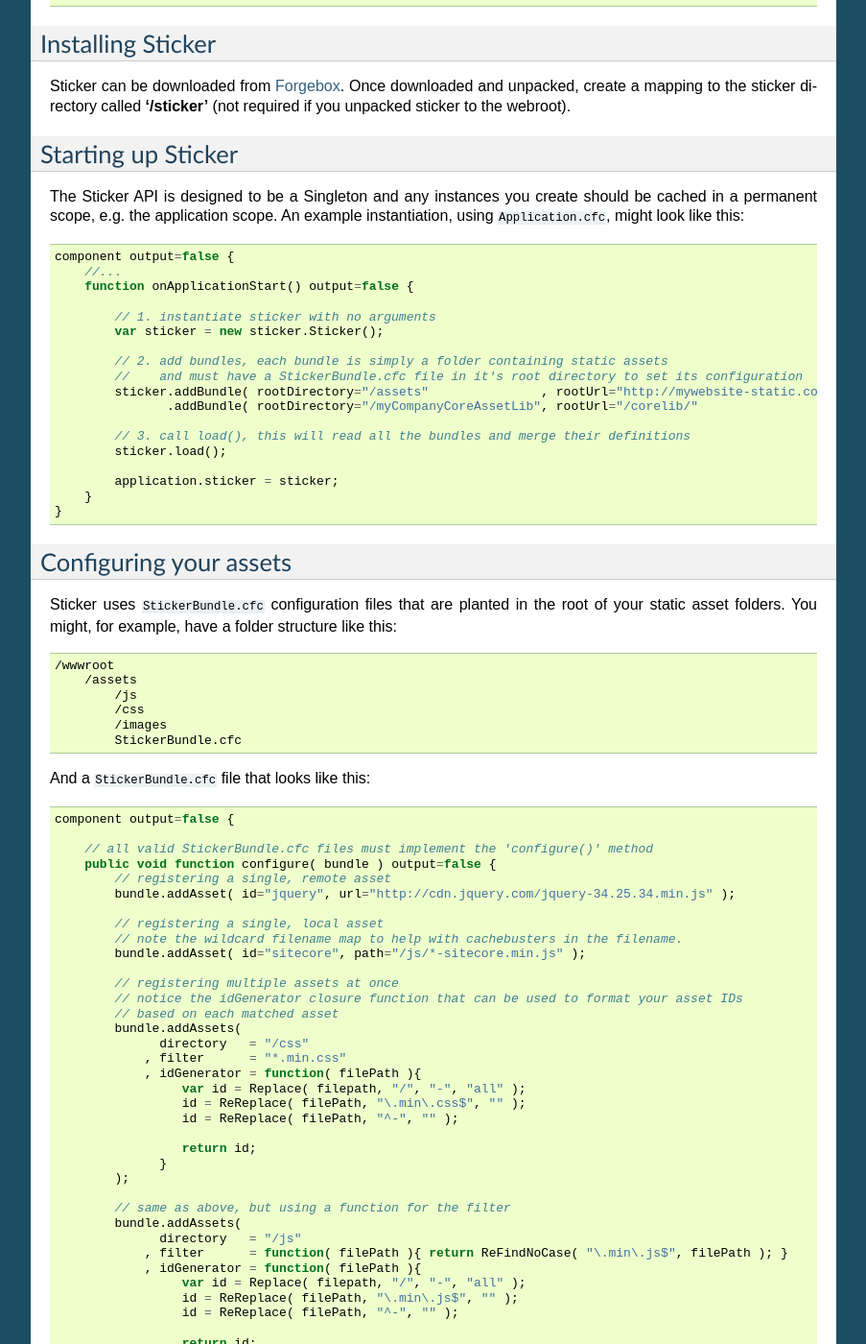
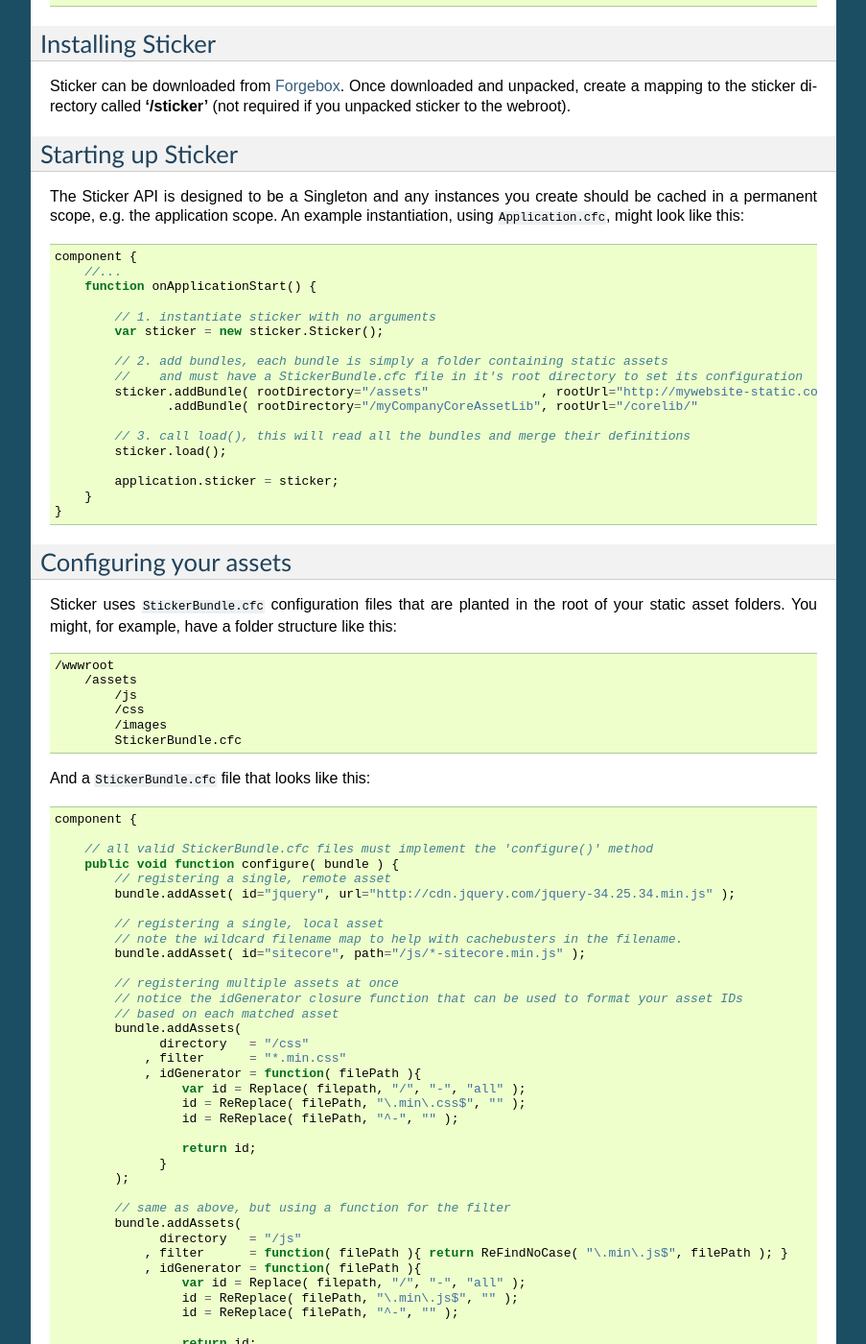
Before and after one commit to pixl8/sticker, a Sphinx documentation site: the page built from docs/source/index.rst, in a window 1280 px wide and 1400 px high, scrolled down 701 px. Shown: the whole window at 96% size, without its empty margins (198-1101 px from the left). Built offline with Sphinx 7.4.7, drawn with Linux system fonts in a browser that asks for light colours; pages that are not in the unit, such as notebooks, are missing from menus; some of the changed text lies outside the part shown.

Commit message:
Removing redundant output=false directives

```diff
--- a/docs/source/index.rst
+++ b/docs/source/index.rst
@@ -58,9 +58,9 @@ The Sticker API is designed to be a Singleton and any instances you create shoul
 
 .. code-block:: js
 
-    component output=false {
+    component {
         //...
-        function onApplicationStart() output=false {
+        function onApplicationStart() {
 
             // 1. instantiate sticker with no arguments
             var sticker = new sticker.Sticker();
@@ -95,10 +95,10 @@ And a :code:`StickerBundle.cfc` file that looks like this:
 
 .. code-block:: js
 
-    component output=false {
+    component {
 
         // all valid StickerBundle.cfc files must implement the 'configure()' method
-        public void function configure( bundle ) output=false {
+        public void function configure( bundle ) {
             // registering a single, remote asset
             bundle.addAsset( id="jquery", url="http://cdn.jquery.com/jquery-34.25.34.min.js" );
 
@@ -156,9 +156,9 @@ Example:
 
 .. code-block:: js
 
-    component output=false {
+    component {
 
-        public void function configure( bundle ) output=false {
+        public void function configure( bundle ) {
            // etc...
 
            // the sitecore asset depends on jquery, all other assets depend on sitecore
@@ -186,9 +186,9 @@ Example:
 
 .. code-block:: js
 
-    component output=false {
+    component {
 
-        public void function configure( bundle ) output=false {
+        public void function configure( bundle ) {
            // etc...
 
            bundle.asset( "hacky-ie-js" ).setIE( "lte IE 7" );
```
Also changed, not shown: 12 other files.
